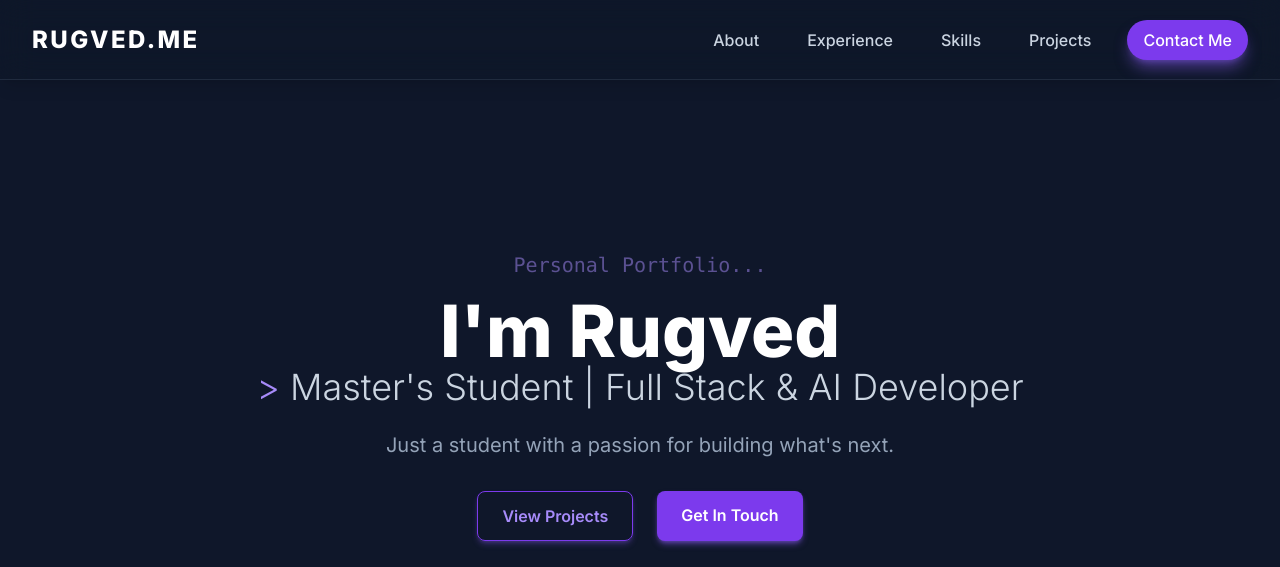
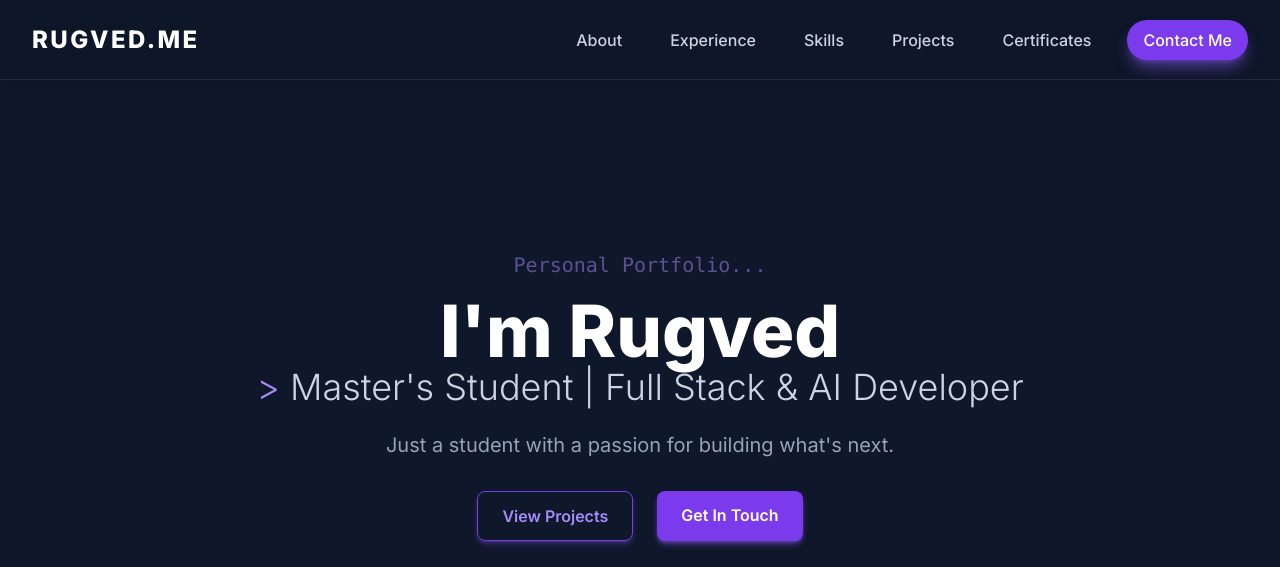
Before and after one commit to Rugvedpednekar/Personal_Portfolio, a plain HTML site: page index.html in a window 1280 px wide. Shown: the top 567 px of the page. Drawn offline with nearby package versions, Linux system fonts and the light colour scheme.

Commit message:
Add link to Certifications in navigation menu

```diff
--- a/index.html
+++ b/index.html
@@ -51,6 +51,7 @@
                 <a href="#skills" class="nav-link text-slate-300 hover:text-violet-400 px-3 py-2 rounded-md text-base font-medium transition-colors relative z-20">Experience</a>
                 <a href="#experience" class="nav-link text-slate-300 hover:text-violet-400 px-3 py-2 rounded-md text-base font-medium transition-colors relative z-20">Skills</a>
                 <a href="#projects" class="nav-link text-slate-300 hover:text-violet-400 px-3 py-2 rounded-md text-base font-medium transition-colors relative z-20">Projects</a>
+                <a href="https://rugvedpednekar.github.io/certifications-portfolio/" target="_blank" class="nav-link text-slate-300 hover:text-violet-400 px-3 py-2 rounded-md text-base font-medium transition-colors relative z-20">Certificates</a>
                 <a href="https://www.linkedin.com/in/rugved-pednekar-8b6569201/" target="_blank" class="bg-violet-600 hover:bg-violet-500 text-white px-4 py-2 rounded-full text-base font-medium transition-colors shadow-lg shadow-violet-500/50 relative z-20">
                     Contact Me
                 </a>
```
